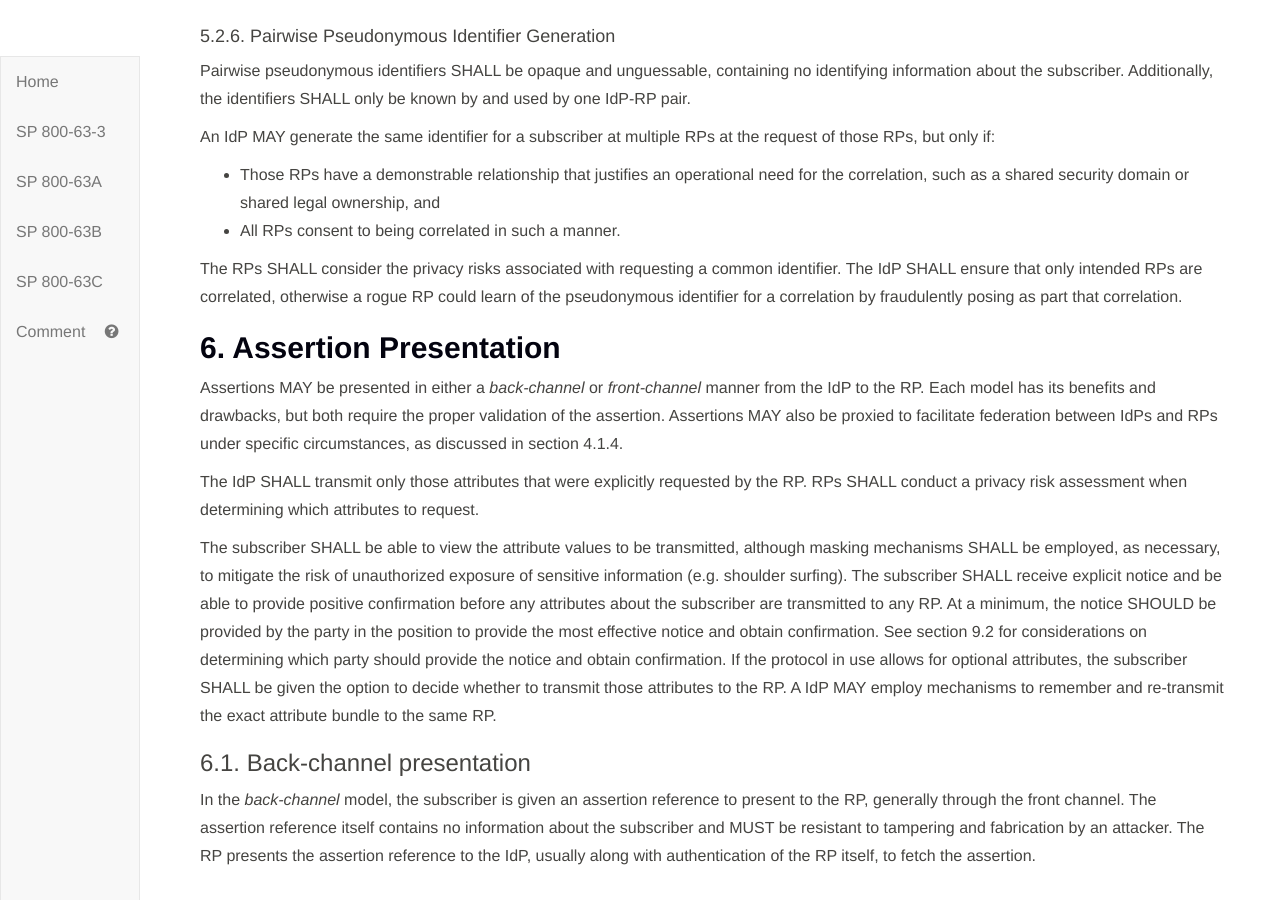
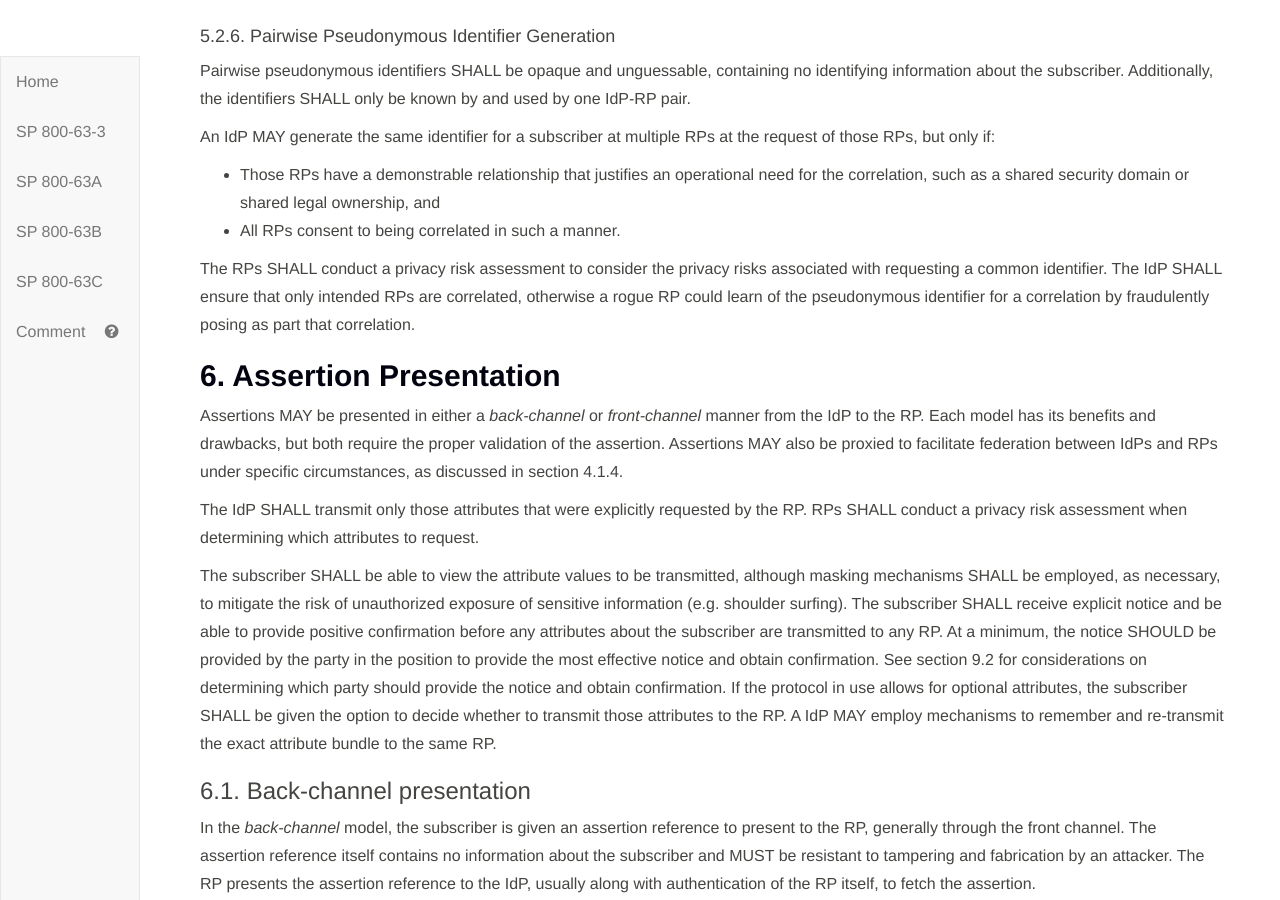
Before and after one commit to usnistgov/800-63-3, a Jekyll site: the page built from sp800-63c.md, in a window 1280 px wide and 900 px high, scrolled down 13842 px. Built offline with Jekyll 4.4.1, drawn with Linux system fonts in a browser that asks for light colours.

Commit message:
reinstated risk assessment

```diff
--- a/sp800-63c/sec5_strength.md
+++ b/sp800-63c/sec5_strength.md
@@ -89,4 +89,4 @@
 * Those RPs have a demonstrable relationship that justifies an operational need for the correlation, such as a shared security domain or shared legal ownership, and
 * All RPs consent to being correlated in such a manner.
 
-The RPs SHALL consider the privacy risks associated with requesting a common identifier. The IdP SHALL ensure that only intended RPs are correlated, otherwise a rogue RP could learn of the pseudonymous identifier for a correlation by fraudulently posing as part that correlation.
+The RPs SHALL conduct a privacy risk assessment to consider the privacy risks associated with requesting a common identifier. The IdP SHALL ensure that only intended RPs are correlated, otherwise a rogue RP could learn of the pseudonymous identifier for a correlation by fraudulently posing as part that correlation.
```
